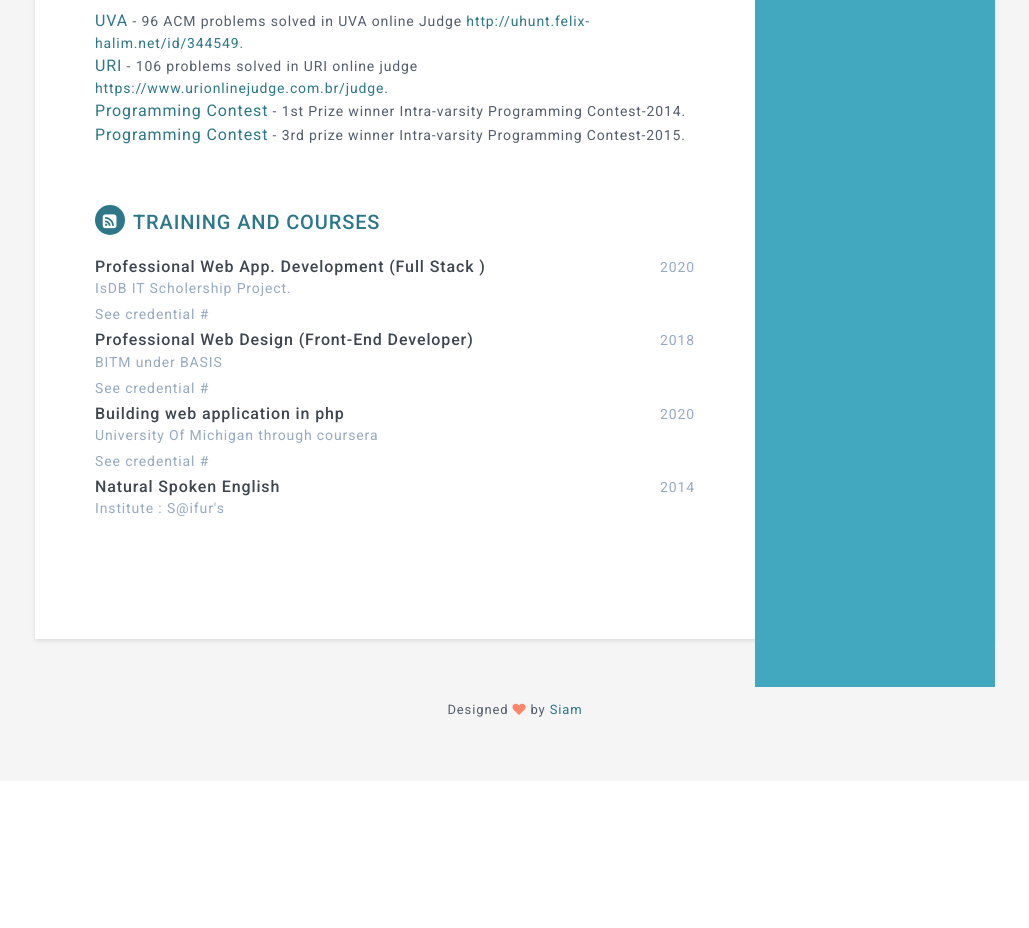
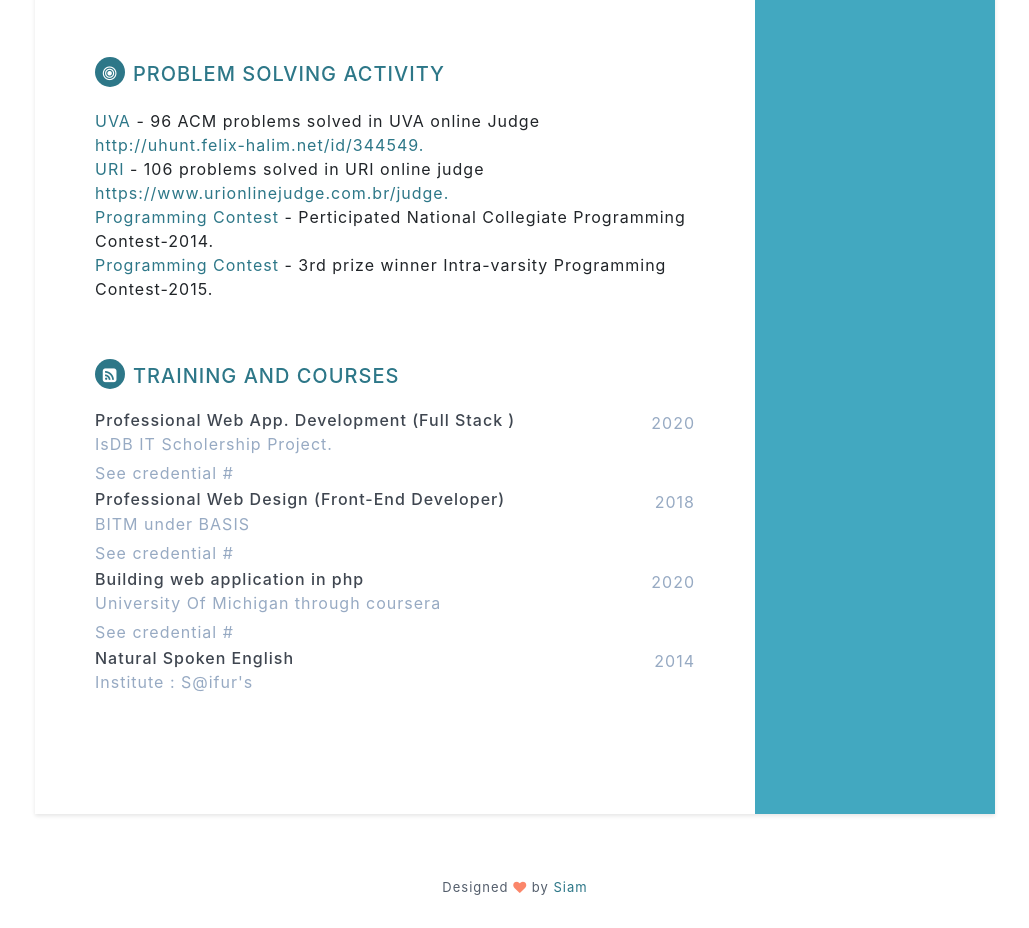
Before and after one commit to rktirtho/rktirtho, an Angular app: page /resume in a window 1280 px wide. Shown: the part 1698-2626 px from the top of the page, without its empty margins (125-1154 px from the left). Before the commit the page ends 2479 px from the top, so only its background shows below. Built offline with nearby package versions, Linux system fonts and the light colour scheme.

Commit message:
educaton file added

```diff
--- a/src/app/home/home.component.html
+++ b/src/app/home/home.component.html
@@ -4,7 +4,7 @@
             <h1 class="mx-auto my-0 text-uppercase">Rejaul Karim</h1>
             <h2 class="text-white-50 mx-auto mt-2 mb-5">Web Developer(Java) &amp; Mobile App Developer</h2>
             <a class="btn btn-primary js-scroll-trigger mx-2" href="#about">Hire Me</a>
-            <a class="btn btn-secondary js-scroll-trigger mx-2" href="#about">
+            <a class="btn btn-secondary js-scroll-trigger mx-2" routerLinkActive="active" routerLink="../resume">
                 <i class="fa fa-download mr-2"></i>Resume</a>
         </div>
     </div>
--- a/src/app/resume/resume.component.html
+++ b/src/app/resume/resume.component.html
@@ -1,16 +1,16 @@
-<!DOCTYPE html>
+<!-- <!DOCTYPE html>-->
 <!--[if IE 8]>
 <html lang="en" class="ie8"> <![endif]-->
 <!--[if IE 9]>
 <html lang="en" class="ie9"> <![endif]-->
 <!--[if !IE]><!-->
-<html lang="en" xmlns="http://www.w3.org/1999/html">
+<!-- <html lang="en" xmlns="http://www.w3.org/1999/html"> -->
 <!--<![endif]-->
 
-<head>
-    <title>Shaeed Al Hasan - Siam</title>
+<!-- <head>
+    <title>Shaeed Al Hasan - Siam</title> -->
     <!-- Meta -->
-    <meta charset="utf-8">
+    <!-- <meta charset="utf-8">
     <meta http-equiv="X-UA-Compatible" content="IE=edge">
     <meta name="viewport" content="width=device-width, initial-scale=1.0">
     <meta name="description" content="CV for Developers from Siam">
@@ -18,7 +18,7 @@
     <link rel="shortcut icon" href="siam_favicon.png">
     <link
         href='https://fonts.googleapis.com/css?family=Roboto:400,500,400italic,300italic,300,500italic,700,700italic,900,900italic'
-        rel='stylesheet' type='text/css'>
+        rel='stylesheet' type='text/css'> -->
     <!-- Global CSS -->
     <!-- <link rel="stylesheet" href="assets/plugins/bootstrap/css/bootstrap.min.css"> -->
     <!-- Plugins CSS -->
@@ -30,10 +30,10 @@
     <script src="https://oss.maxcdn.com/html5shiv/3.7.2/html5shiv.min.js"></script>
     <script src="https://oss.maxcdn.com/respond/1.4.2/respond.min.js"></script>
     <![endif]-->
-</head>
+<!-- </head> -->
 
-<body>
-    <div class="wrapper pt-5">
+<!-- <body> -->
+    <div class="wrapper" style="margin-top: 70px;">
         <div class="sidebar-wrapper">
             <div class="profile-container">
                 <img class="profile" style="height: 100px; width: 100px;" src="assets/img/rktirtho.jpg" alt="Rejaul" />
@@ -309,7 +309,7 @@
         </div>
         <div class="item">
           <span class="project-title"><a href="" target="#">Programming Contest</a></span> -
-          <span class="project-tagline">1st Prize winner Intra-varsity Programming Contest-2014.</span>
+          <span class="project-tagline">Perticipated National Collegiate Programming Contest-2014.</span>
         </div>
         <div class="item">
           <span class="project-title"><a href="" target="#">Programming Contest</a></span> -
@@ -403,6 +403,6 @@
     <script type="text/javascript" src="assets/plugins/bootstrap/js/bootstrap.min.js"></script>
     <!-- custom js -->
     <script type="text/javascript" src="assets/js/main.js"></script>
-</body>
+<!-- </body>
 
-</html>
+</html> -->
```
Also changed, not shown: src/app/model/education.ts (added).
